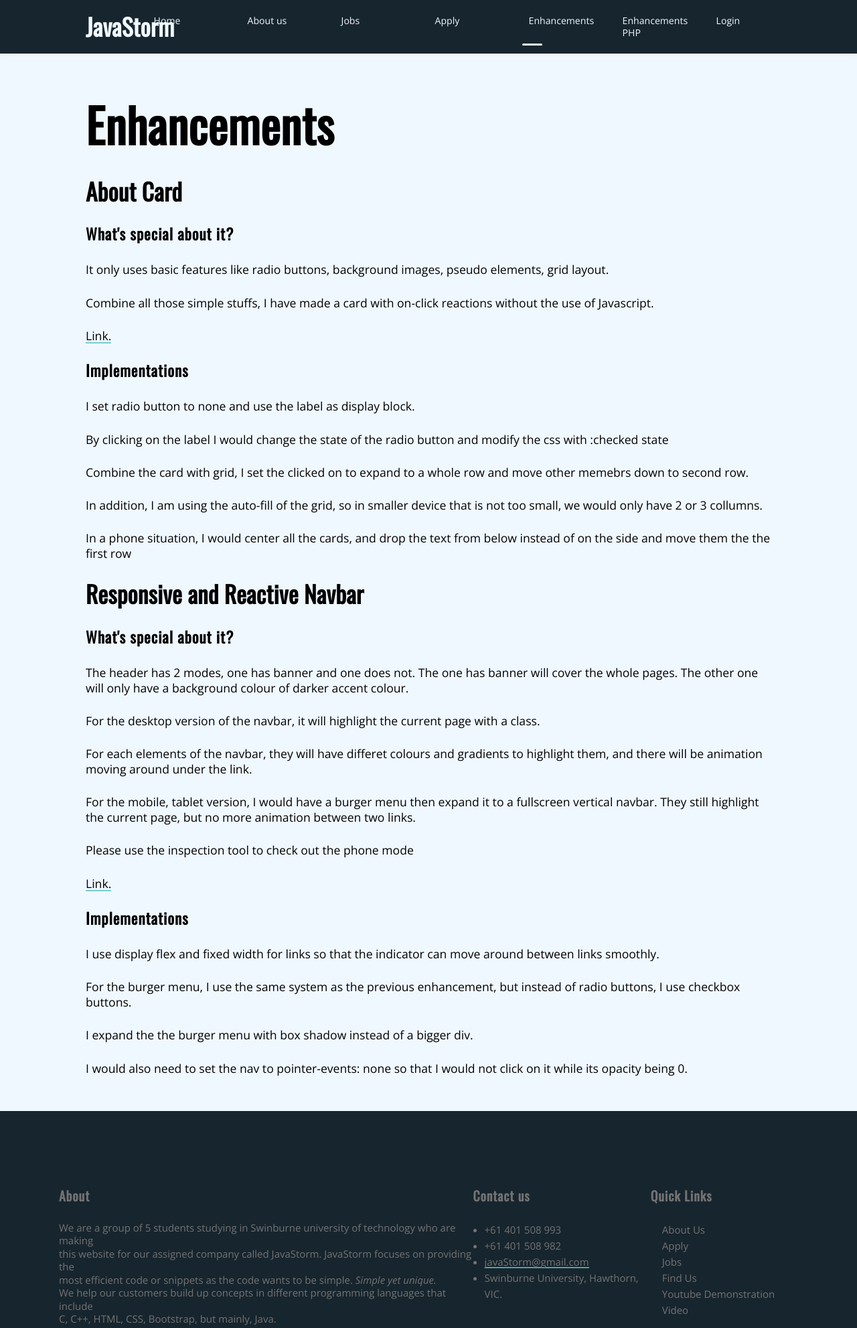
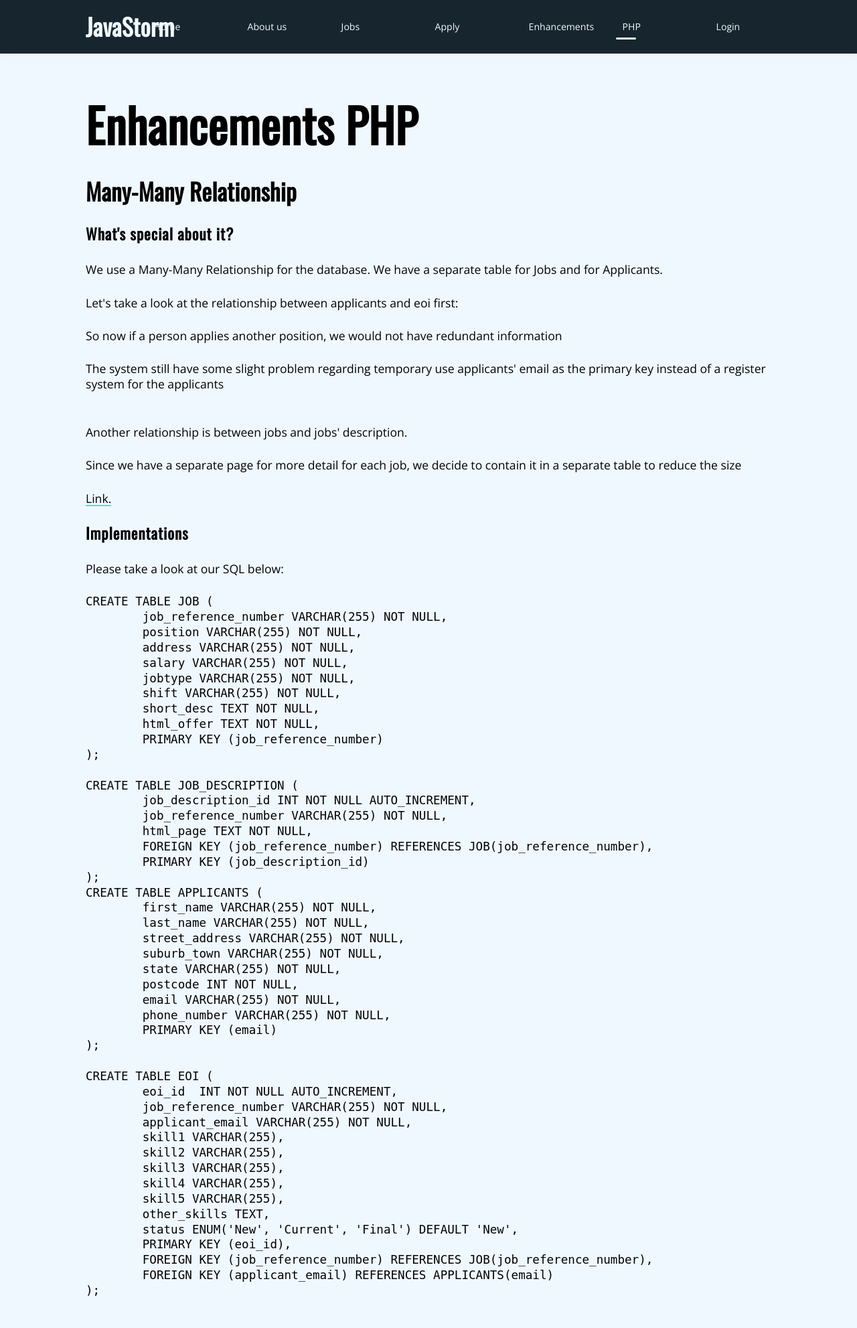
Before and after one commit to Swinburne-Group-Cos10026/javastorm, a PHP site: page /enhancements2.php in a window 1280 px wide. Shown: the top 1983 px of the page at 67% size. Run offline with PHP 8.4, Linux system fonts and the light colour scheme.

Commit message:
feat: finish everything

```diff
--- a/common/menu.php
+++ b/common/menu.php
@@ -7,7 +7,7 @@
 	"Jobs" => "jobs.php",
 	"Apply" => "apply.php",
 	"Enhancements" => "enhancements.php",
-	"Enhancements PHP" => "enhancements2.php",
+	"PHP" => "enhancements2.php",
 	"Login" => "manager_login.php",
 ];
 
@@ -17,7 +17,7 @@
 	"Jobs" => "jobs.php",
 	"Apply" => "apply.php",
 	"Enhancements" => "enhancements.php",
-	"Enhancements PHP" => "enhancements2.php",
+	"PHP" => "enhancements2.php",
 	"Manage" => "manage.php",
 	"Logout" => "logout.php",
 ];
--- a/enhancements2.php
+++ b/enhancements2.php
@@ -15,76 +15,106 @@
 			<?php require_once "./common/header.inc" ?>
 			<?php
 				require_once("./common/menu.php");
-				navbar("Enhancements");
+				navbar("PHP");
 			?>
 		</div>
 	</header>
 	<main>
-		<h1>Enhancements</h1>
+		<h1>Enhancements PHP</h1>
 		<section>
-			<h3>About Card</h3>
+			<h3>Many-Many Relationship</h3>
 			<section>
 				<h5>What's special about it?</h5>
-				<p>It only uses basic features like radio buttons, background images, pseudo elements, grid layout.</p>
-				<p>Combine all those simple stuffs, I have made a card with on-click reactions without the use of Javascript.
-				</p>
-				<a href="about.html#teammembers" class="link">Link.</a>
-			</section>
-			<section>
-				<h5>Implementations</h5>
-				<p>I set radio button to none and use the label as display block.</p>
-				<p>
-					By clicking on the label I would change the state of the radio button and modify the css with :checked state
-				</p>
-				<p>
-					Combine the card with grid, I set the clicked on to expand to a whole row and move other memebrs down to
-					second row.
-				</p>
-				<p>
-					In addition, I am using the auto-fill of the grid, so in smaller device that is not too small, we would
-					only have 2 or 3 collumns.
-				</p>
-				<p>
-					In a phone situation, I would center all the cards, and drop the text from below instead of on the side and
-					move them the the first
-					row
-				</p>
-			</section>
-		</section>
-		<section>
-			<h3>Responsive and Reactive Navbar</h3>
-			<section>
-				<h5>What's special about it?</h5>
-				<p>
-					The header has 2 modes, one has banner and one does not. The one has banner will cover the whole pages. The
-					other one will only have a background colour of darker accent colour.
-				</p>
-				<p>For the desktop version of the navbar, it will highlight the current page with a class.</p>
-				<p>
-					For each elements of the navbar, they will have differet colours and gradients to highlight them, and there
-					will be animation moving around under the link.
-				</p>
-				<p>For the mobile, tablet version, I would have a burger menu then expand it to a fullscreen vertical navbar.
-					They still highlight the current page, but no more animation between two links.</p>
-				<p>Please use the inspection tool to check out the phone mode</p>
-				<a href="about.html" class="link">Link.</a>
+				<p>We use a Many-Many Relationship for the database. We have a separate table for Jobs and for Applicants.</P>
+				<p>Let's take a look at the relationship between applicants and eoi first:</p>
+				<p>So now if a person applies another position, we would not have redundant information</p>
+				<p>The system still have some slight problem regarding temporary use applicants' email as the primary key instead of a register system for the applicants</p>
+				<br>
+				<p>Another relationship is between jobs and jobs' description.</p>
+				<p>Since we have a separate page for more detail for each job, we decide to contain it in a separate table to reduce the size</p>
+				<a href="apply.html" class="link">Link.</a>
 			</section>
 			<section>
 				<h5>Implementations</h5>
 				<p>
-					I use display flex and fixed width for links so that the indicator can move around between links smoothly.
+					Please take a look at our SQL below:
 				</p>
+				<pre>
+CREATE TABLE JOB (
+	job_reference_number VARCHAR(255) NOT NULL,
+	position VARCHAR(255) NOT NULL,
+	address VARCHAR(255) NOT NULL,
+	salary VARCHAR(255) NOT NULL,
+	jobtype VARCHAR(255) NOT NULL,
+	shift VARCHAR(255) NOT NULL,
+	short_desc TEXT NOT NULL,
+	html_offer TEXT NOT NULL,
+	PRIMARY KEY (job_reference_number)
+);
+
+CREATE TABLE JOB_DESCRIPTION (
+	job_description_id INT NOT NULL AUTO_INCREMENT,
+	job_reference_number VARCHAR(255) NOT NULL,
+	html_page TEXT NOT NULL,
+	FOREIGN KEY (job_reference_number) REFERENCES JOB(job_reference_number),
+	PRIMARY KEY (job_description_id)
+);
+CREATE TABLE APPLICANTS (
+	first_name VARCHAR(255) NOT NULL,
+	last_name VARCHAR(255) NOT NULL,
+	street_address VARCHAR(255) NOT NULL,
+	suburb_town VARCHAR(255) NOT NULL,
+	state VARCHAR(255) NOT NULL,
+	postcode INT NOT NULL,
+	email VARCHAR(255) NOT NULL,
+	phone_number VARCHAR(255) NOT NULL,
+	PRIMARY KEY (email)
+);
+
+CREATE TABLE EOI (
+	eoi_id  INT NOT NULL AUTO_INCREMENT,
+	job_reference_number VARCHAR(255) NOT NULL,
+	applicant_email VARCHAR(255) NOT NULL,
+	skill1 VARCHAR(255),
+	skill2 VARCHAR(255),
+	skill3 VARCHAR(255),
+	skill4 VARCHAR(255),
+	skill5 VARCHAR(255),
+	other_skills TEXT,
+	status ENUM('New', 'Current', 'Final') DEFAULT 'New',
+	PRIMARY KEY (eoi_id),
+	FOREIGN KEY (job_reference_number) REFERENCES JOB(job_reference_number),
+	FOREIGN KEY (applicant_email) REFERENCES APPLICANTS(email)
+);
+				</pre>
+			</section>
+		</section>
+		<section>
+			<h3>Login for Managers</h3>
+			<section>
+				<h5>What's special about it?</h5>
 				<p>
-					For the burger menu, I use the same system as the previous enhancement, but instead of radio buttons, I use
-					checkbox buttons.
+					We have password hashing system and verify password for the login.
 				</p>
+				<p>We prepare system to have register system for the admin with a role system.</p>
+				<p>Due to we have met the required number of enhancements, we only introduce the poteintial of what we can expand the login system instead of also implementing register system.</p>
+				<p>Since on Swinburne's sever, the PHP's version is 5.4 which doesn't have the default function password_hash(), we have to created one our own based on bcrypt algorithm.</p>
+				<a href="manager_login.html" class="link">Link.</a>
+			</section>
+			<section>
+				<h5>Implementations</h5>
 				<p>
-					I expand the the burger menu with box shadow instead of a bigger div.
+					Please take a look at our SQL below:
 				</p>
-				<p>
-					I would also need to set the nav to pointer-events: none so that I would not click on it while its opacity
-					being 0.
-				</p>
+				<pre>
+CREATE TABLE MANAGER (
+	manager_id INT AUTO_INCREMENT,
+	username VARCHAR(255) NOT NULL,
+	password VARCHAR(255) NOT NULL,
+	role INT DEFAULT 0,
+	PRIMARY KEY (manager_id)
+);
+				</pre>
 			</section>
 		</section>
 	</main>
```
